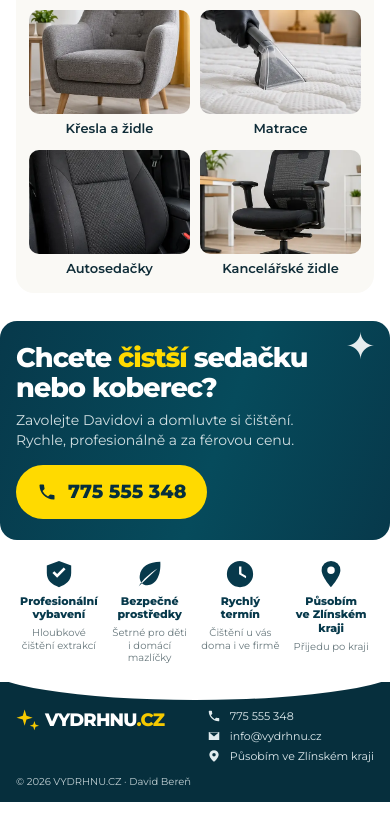
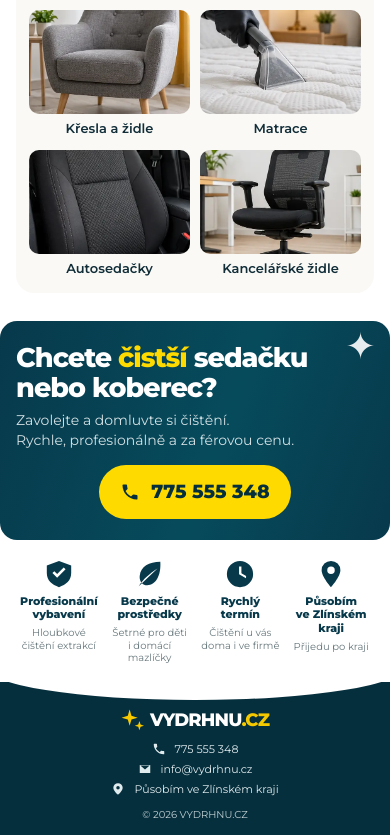
Before and after one commit to michalsurmanek-sketch/vydrhnu.cz, a plain HTML site: page index.html in a window 390 px wide. Shown: the part 2036-2871 px from the top of the page. Before the commit the page ends 2838 px from the top, so only its background shows below. Drawn offline with Linux system fonts and the light colour scheme.

Commit message:
Center mobile CTA and footer; remove personal name

```diff
--- a/index.html
+++ b/index.html
@@ -64,7 +64,7 @@
     .site-footer-contact a{display:flex;align-items:center;gap:9px;color:#e0ebee}
     .site-footer-contact svg{width:17px;height:17px;fill:currentColor;flex:none}
     .site-footer-copy{margin-top:14px;font-size:12px;color:#c1d0d4}
-    @media(max-width:650px){.contact.contact-end{margin:0;padding:22px 16px 21px;border-radius:17px}.contact-end .contact-row{align-items:flex-start;flex-direction:column;gap:14px}.contact-end:after{right:14px;top:2px;font-size:37px}.contact-end h2{font-size:27px;max-width:390px}.contact-end p{font-size:14px}.contact-end .phone{width:auto;min-width:0;min-height:54px;padding:0 21px;font-size:19px}.bottom-benefits{padding:19px 0 17px}.bottom-benefit-grid{grid-template-columns:repeat(4,minmax(0,1fr));gap:5px}.bottom-benefit svg{width:30px;height:30px;margin-bottom:6px}.bottom-benefit strong{font-size:11px}.bottom-benefit span{font-size:10px;line-height:1.25;margin-top:5px}.site-footer{padding:27px 0 14px}.site-footer-row{align-items:flex-start;gap:10px}.site-footer .logo{font-size:18px;gap:6px}.site-footer .logo-spark{width:23px;height:23px}.site-footer-contact{font-size:11px;gap:6px}.site-footer-contact svg{width:14px;height:14px}.site-footer-copy{font-size:10px;margin-top:12px}}
+    @media(max-width:650px){.contact.contact-end{margin:0;padding:22px 16px 21px;border-radius:17px}.contact-end .contact-row{align-items:flex-start;flex-direction:column;gap:14px}.contact-end:after{right:14px;top:2px;font-size:37px}.contact-end h2{font-size:27px;max-width:390px}.contact-end p{font-size:14px}.contact-end .phone{align-self:center;width:auto;min-width:0;min-height:54px;padding:0 21px;font-size:19px}.bottom-benefits{padding:19px 0 17px}.bottom-benefit-grid{grid-template-columns:repeat(4,minmax(0,1fr));gap:5px}.bottom-benefit svg{width:30px;height:30px;margin-bottom:6px}.bottom-benefit strong{font-size:11px}.bottom-benefit span{font-size:10px;line-height:1.25;margin-top:5px}.site-footer{padding:27px 0 14px}.site-footer-row{align-items:center;flex-direction:column;gap:10px;text-align:center}.site-footer .logo{font-size:18px;gap:6px}.site-footer .logo-spark{width:23px;height:23px}.site-footer-contact{justify-items:center;font-size:11px;gap:6px}.site-footer-contact a{justify-content:center}.site-footer-contact svg{width:14px;height:14px}.site-footer-copy{width:100%;text-align:center;font-size:10px;margin-top:12px}}
   </style>
   <script type="application/ld+json">
   {
@@ -144,7 +144,7 @@
     </div></div></div></section>
     <section class="contact contact-end" id="kontakt" aria-labelledby="contact-title">
       <div class="contact-row">
-        <div><h2 id="contact-title">Chcete <span>čistší</span> sedačku<br>nebo koberec?</h2><p>Zavolejte Davidovi a domluvte si čištění.<br>Rychle, profesionálně a za férovou cenu.</p></div>
+        <div><h2 id="contact-title">Chcete <span>čistší</span> sedačku<br>nebo koberec?</h2><p>Zavolejte a domluvte si čištění.<br>Rychle, profesionálně a za férovou cenu.</p></div>
         <a class="phone" href="tel:+420775555348"><svg viewBox="0 0 24 24" fill="currentColor" aria-hidden="true"><path d="M6.6 10.8a15.1 15.1 0 006.6 6.6l2.2-2.2a1 1 0 011-.24c1.1.36 2.3.55 3.6.55a1 1 0 011 1V20a1 1 0 01-1 1C10.6 21 3 13.4 3 4a1 1 0 011-1h3.5a1 1 0 011 1c0 1.25.2 2.45.56 3.57a1 1 0 01-.25 1.02z"/></svg>775 555 348</a>
       </div>
     </section>
@@ -167,7 +167,7 @@
           <a href="#sluzby"><svg viewBox="0 0 24 24" aria-hidden="true"><path d="M12 2a8 8 0 0 0-8 8c0 5.5 8 12 8 12s8-6.5 8-12a8 8 0 0 0-8-8zm0 11a3 3 0 1 1 0-6 3 3 0 0 1 0 6z"/></svg>Působím ve Zlínském kraji</a>
         </div>
       </div>
-      <div class="site-footer-copy">© <span id="year"></span> VYDRHNU.CZ · David Bereň</div>
+      <div class="site-footer-copy">© <span id="year"></span> VYDRHNU.CZ</div>
     </div>
   </footer>
   <script>document.getElementById('year').textContent=new Date().getFullYear();</script>
```
